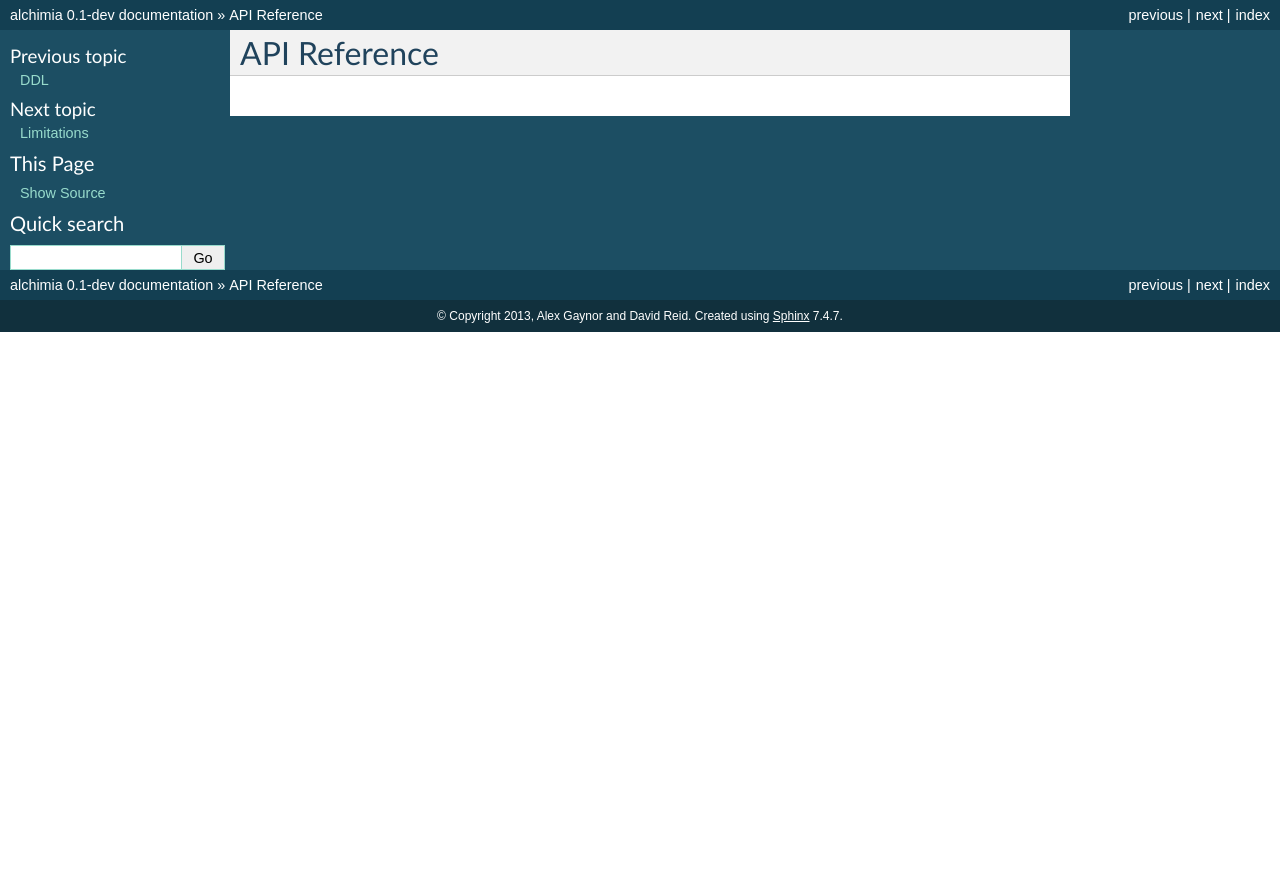
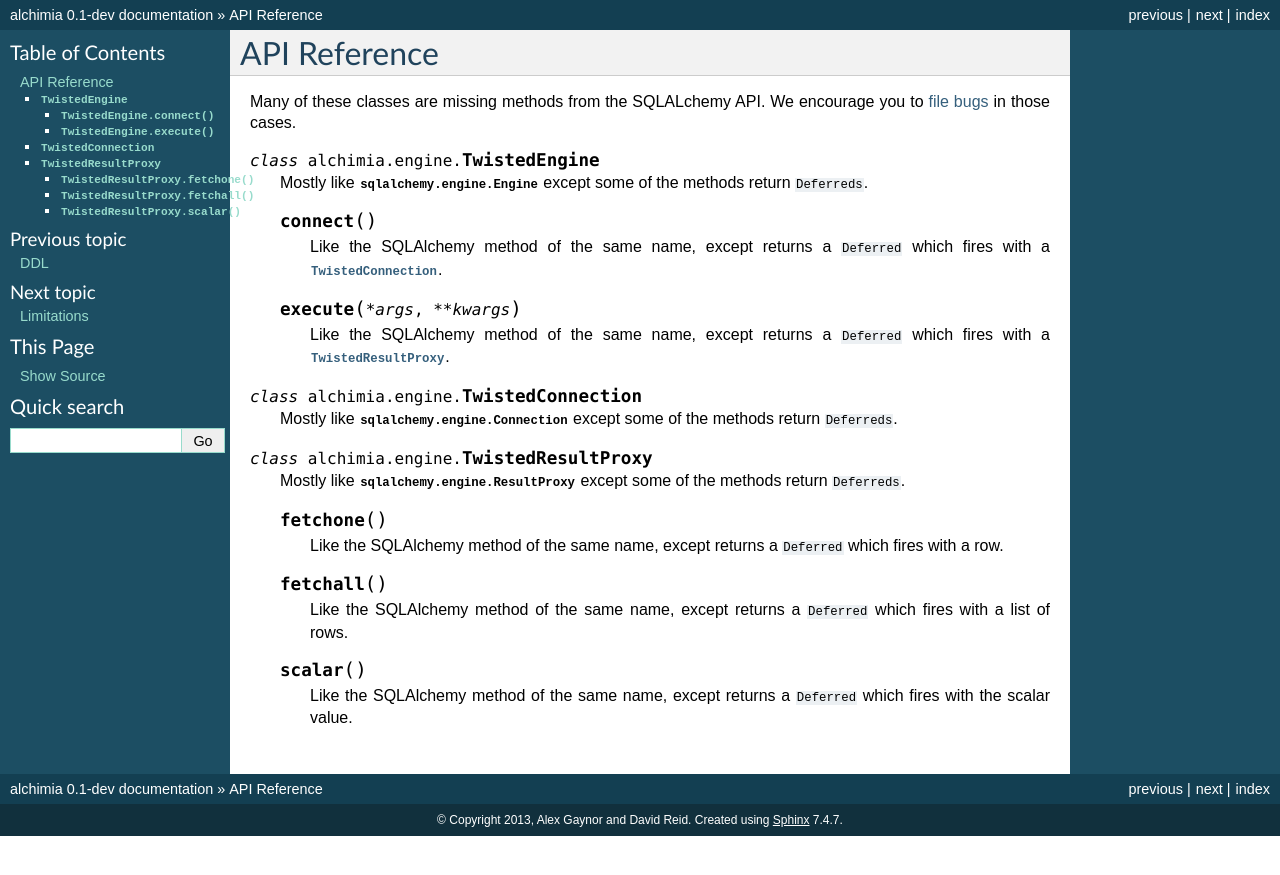
Before and after one commit to alex/alchimia, a Sphinx documentation site: the page built from docs/api-reference.rst, in a window 1280 px wide. Shown: the top 875 px of the page. Built offline with Sphinx 7.4.7, drawn with Linux system fonts in a browser that asks for light colours.

Commit message:
Some API docs

```diff
--- a/docs/api-reference.rst
+++ b/docs/api-reference.rst
@@ -1,2 +1,48 @@
 API Reference
 =============
+
+Many of these classes are missing methods from the SQLALchemy API. We encourage
+you to :doc:`file bugs </contributing>` in those cases.
+
+.. currentmodule:: alchimia.engine
+
+.. class:: TwistedEngine
+
+    Mostly like :class:`sqlalchemy.engine.Engine` except some of the methods
+    return ``Deferreds``.
+
+    .. method:: connect()
+
+        Like the SQLAlchemy method of the same name, except returns a
+        ``Deferred`` which fires with a :class:`TwistedConnection`.
+
+    .. method:: execute(*args, **kwargs)
+
+        Like the SQLAlchemy method of the same name, except returns a
+        ``Deferred`` which fires with a :class:`TwistedResultProxy`.
+
+.. class:: TwistedConnection
+
+    Mostly like :class:`sqlalchemy.engine.Connection` except some of the
+    methods return ``Deferreds``.
+
+
+.. class:: TwistedResultProxy
+
+    Mostly like :class:`sqlalchemy.engine.ResultProxy` except some of the
+    methods return ``Deferreds``.
+
+    .. method:: fetchone()
+
+        Like the SQLAlchemy method of the same name, except returns a
+        ``Deferred`` which fires with a row.
+
+    .. method:: fetchall()
+
+        Like the SQLAlchemy method of the same name, except returns a
+        ``Deferred`` which fires with a list of rows.
+
+    .. method:: scalar()
+
+        Like the SQLAlchemy method of the same name, except returns a
+        ``Deferred`` which fires with the scalar value.
--- a/docs/ddl.rst
+++ b/docs/ddl.rst
@@ -2,9 +2,9 @@ DDL
 ===
 
 Because of some of the limitations in the SQLAlchemy API, it's not possible to
-create tables using :py:meth:`sqlalchemy.schema.Table.create` or
-:py:meth:`sqlalchemy.schema.MetaData.create_all`. Luckily, SQLAlchemy provides
-an API that still makes it possible to create tables and perform other DDL
+create tables using meth:`sqlalchemy.schema.Table.create` or
+meth:`sqlalchemy.schema.MetaData.create_all`. Luckily, SQLAlchemy provides an
+API that still makes it possible to create tables and perform other DDL
 operations.
 
 Instead of:
```
